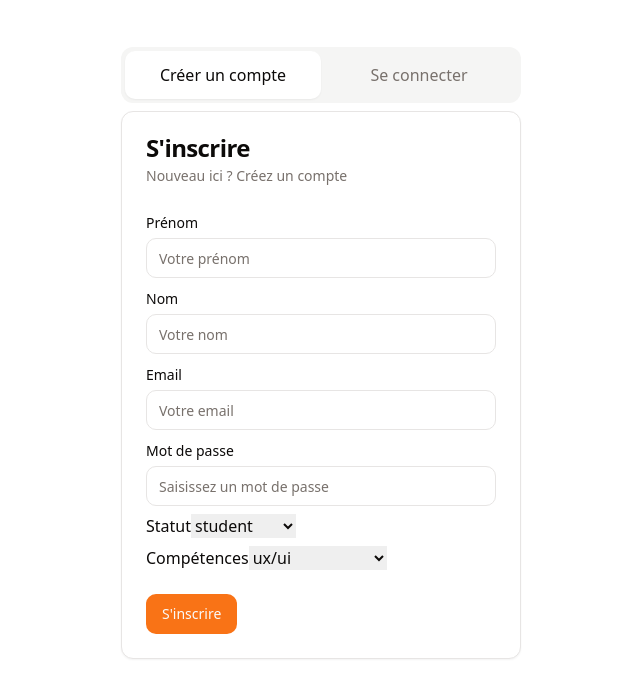
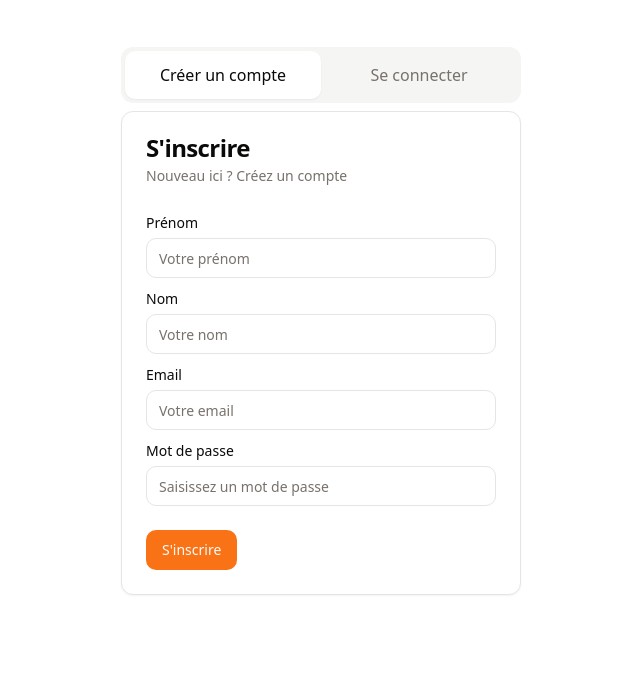
Before and after one commit to Elracoon/ESPL-hub-client, a React (Vite) app: page /auth in a window 1280 px wide. Shown: the part 161-858 px from the top of the page, without its empty margins (319-959 px from the left). Built offline with nearby package versions, Linux system fonts and the light colour scheme.

Commit message:
refractor code

```diff
--- a/src/components/Auth/Login.tsx
+++ b/src/components/Auth/Login.tsx
@@ -4,7 +4,7 @@ import { useNavigate } from "react-router-dom";
 
 import useStore from "@/lib/store";
 
-import { Tabs, TabsList, TabsTrigger, TabsContent } from "@/components/ui/tabs";
+import { TabsContent } from "@/components/ui/tabs";
 import {
   Card,
   CardHeader,
--- a/src/components/Auth/Register.tsx
+++ b/src/components/Auth/Register.tsx
@@ -24,8 +24,6 @@ export default function Register() {
   const [firstName, setFirstName] = useState("");
   const [email, setEmail] = useState("");
   const [password, setPassword] = useState("");
-  const [status, setStatus] = useState("");
-  const [competences, setCompetences] = useState("");
   const navigate = useNavigate();
   const [isLoading, setIsLoading] = React.useState<boolean>(false);
 
@@ -42,12 +40,6 @@ export default function Register() {
         break;
       case "password":
         setPassword(e.target.value);
-        break;
-      case "status":
-        setStatus(e.target.value);
-        break;
-      case "competences":
-        setCompetences(e.target.value);
         break;
       default:
         break;
@@ -69,8 +61,6 @@ export default function Register() {
           lastName: lastName,
           email: email,
           password: password,
-          status: status,
-          competences: competences,
         }),
       });
 
@@ -152,86 +142,6 @@ export default function Register() {
               onChange={handleChange}
             />
           </div>
-          <div>
-            <label htmlFor="status">Statut</label>
-            <select
-              name="status"
-              id="status"
-              defaultValue={status}
-              onChange={(e) => setStatus(e.target.value)}
-            >
-              <option value="student">student</option>
-              <option value="teacher">teacher</option>
-              <option value="company">company</option>
-              <option value="association">association</option>
-              <option value="other">other</option>
-            </select>
-          </div>
-          <div>
-            <label htmlFor="competences">Compétences</label>
-            <select
-              name="competences"
-              id="competences"
-              defaultValue={competences}
-              onChange={(e) => setCompetences(e.target.value)}
-            >
-              <option value="ux/ui">ux/ui</option>
-              <option value="development">development</option>
-              <option value="design">design</option>
-              <option value="marketing">marketing</option>
-              <option value="communication">communication</option>
-            </select>
-          </div>
-          {/* <div className="space-y-1">
-                <Label htmlFor="status">Statut</Label>
-                <Select
-                  value={status}
-                  onChange={(e: React.ChangeEvent<HTMLSelectElement>) =>
-                    setStatus(e.target.value)
-                  }
-                >
-                  <SelectTrigger className="w-[180px]">
-                    <SelectValue placeholder="Votre statut" />
-                  </SelectTrigger>
-                  <SelectContent>
-                    <SelectGroup>
-                      <SelectLabel>Statut</SelectLabel>
-                      <SelectItem value="student">Etudiant</SelectItem>
-                      <SelectItem value="teacher">Intervenant</SelectItem>
-                      <SelectItem value="company">Entreprise</SelectItem>
-                      <SelectItem value="association">Association</SelectItem>
-                      <SelectItem value="other">Autre</SelectItem>
-                    </SelectGroup>
-                  </SelectContent>
-                </Select>
-              </div>
-              <div className="space-y-1">
-                <Label htmlFor="skills">Compétences</Label>
-                <Select
-                  value={competences}
-                  onChange={(e: React.ChangeEvent<HTMLSelectElement>) =>
-                    setStatus(e.target.value)
-                  }
-                >
-                  <SelectTrigger className="w-[180px]">
-                    <SelectValue placeholder="Vos compétences" />
-                  </SelectTrigger>
-                  <SelectContent>
-                    <SelectGroup>
-                      <SelectLabel>Compétences</SelectLabel>
-                      <SelectItem value="developpement">
-                        Développement
-                      </SelectItem>
-                      <SelectItem value="ux/ui">UX / UI</SelectItem>
-                      <SelectItem value="marketing">Marketing</SelectItem>
-                      <SelectItem value="communication">
-                        Communication
-                      </SelectItem>
-                      <SelectItem value="design">Création Numérique</SelectItem>
-                    </SelectGroup>
-                  </SelectContent>
-                </Select>
-              </div> */}
         </CardContent>
         <CardFooter>
           <Button disabled={isLoading} onClick={createUser}>
--- a/src/pages/AdminLog.tsx
+++ /dev/null
@@ -1,5 +0,0 @@
-export default function AdminLog() {
-    return (
-        <h1>Admin log</h1>
-    )
-}
--- a/src/pages/Home.tsx
+++ /dev/null
@@ -1,11 +0,0 @@
-import Card from "@/components/Card";
-
-
-export default function Home() {
-	return (
-		<section>
-			<h1>Home</h1>
-			<Card title="Card Title"/>
-		</section>
-  	);
-};
--- a/src/pages/Login.tsx
+++ /dev/null
@@ -1,5 +0,0 @@
-export default function Login() {
-    return (
-        <h1>Login</h1>
-    )
-}
--- a/src/pages/Register.tsx
+++ /dev/null
@@ -1,5 +0,0 @@
-export default function Register() {
-    return (
-        <h1>Register</h1>
-    )
-}
--- a/src/pages/Settings.tsx
+++ /dev/null
@@ -1,5 +0,0 @@
-export default function Settings() {
-    return (
-        <h1>Settings</h1>
-    )
-}
```
